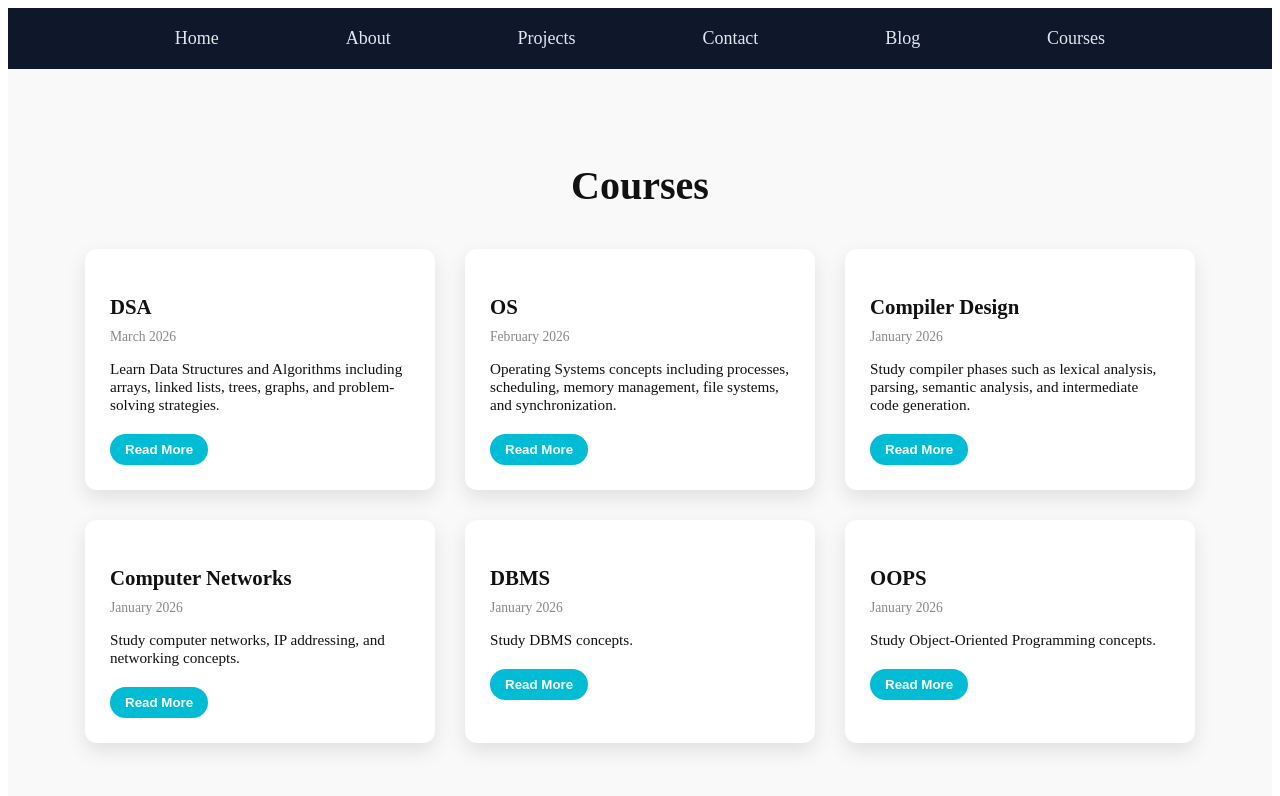
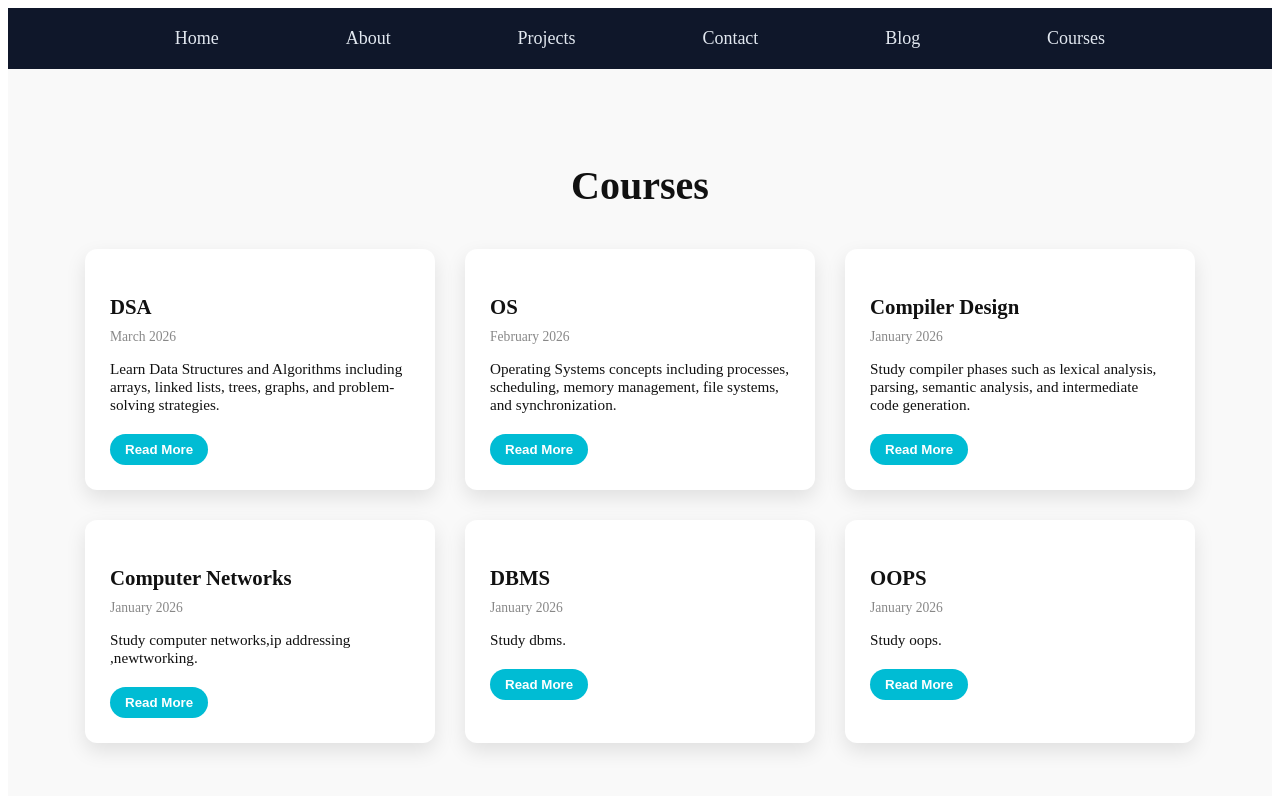
Before and after one commit to abhishek0628/portfolio, a React (Create React App) app: page /Courses in a window 1280 px wide. Shown: the top 796 px of the page. Built offline with nearby package versions, Linux system fonts and the light colour scheme.

Commit message:
modified

```diff
--- a/src/Pages/Courses.js
+++ b/src/Pages/Courses.js
@@ -1,5 +1,79 @@
 
+import { useState } from "react";
+import "../Style/Blog.css";
+
+function Courses() {
+  const [posts] = useState([
+    {
+      title: "DSA",
+      date: "March 2026",
+      content:
+        "Learn Data Structures and Algorithms including arrays, linked lists, trees, graphs, and problem-solving strategies.",
+      link: "Courses/DSA.html",
+    },
+    {
+      title: "OS",
+      date: "February 2026",
+      content:
+        "Operating Systems concepts including processes, scheduling, memory management, file systems, and synchronization.",
+      link: "Courses/OS.html",
+    },
+    {
+      title: "Compiler Design",
+      date: "January 2026",
+      content:
+        "Study compiler phases such as lexical analysis, parsing, semantic analysis, and intermediate code generation.",
+      link: "Courses/CD.html",
+    },
+     {
+      title: "Computer Networks",
+      date: "January 2026",
+      content:
+        "Study computer networks,ip addressing ,newtworking.",
+      link: "Courses/CN.html",
+    },
+     {
+      title: "DBMS",
+      date: "January 2026",
+      content:
+        "Study dbms.",
+      link: "Courses/DBMS.html",
+    },
+     {
+      title: "OOPS",
+      date: "January 2026",
+      content:
+        "Study oops.",
+      link: "Courses/OOPS.html",
+    },
+  ]);
+
+  return (
+    <section className="blog" id="blog">
+      <h1>Courses</h1>
+
+      <div className="blog-container">
+        {posts.map((post, index) => (
+          <div className="blog-card" key={index}>
+            <h3>{post.title}</h3>
+
+            <span className="blog-date">{post.date}</span>
+
+            <p>{post.content}</p>
+
+            <a href={post.link}>
+              <button className="read-more">Read More</button>
+            </a>
+          </div>
+        ))}
+      </div>
+    </section>
+  );
+}
+
+export default Courses;
 // import { useState } from "react";
+// import { Link } from "react-router-dom";
 // import "../Style/Blog.css";
 
 // function Courses() {
@@ -9,42 +83,39 @@
 //       date: "March 2026",
 //       content:
 //         "Learn Data Structures and Algorithms including arrays, linked lists, trees, graphs, and problem-solving strategies.",
-//       link: "Courses/DSA.html",
+//       link: "/courses/dsa",
 //     },
 //     {
 //       title: "OS",
 //       date: "February 2026",
 //       content:
 //         "Operating Systems concepts including processes, scheduling, memory management, file systems, and synchronization.",
-//       link: "Courses/OS.html",
+//       link: "/courses/os",
 //     },
 //     {
 //       title: "Compiler Design",
 //       date: "January 2026",
 //       content:
 //         "Study compiler phases such as lexical analysis, parsing, semantic analysis, and intermediate code generation.",
-//       link: "Courses/CD.html",
+//       link: "/courses/compiler-design",
 //     },
-//      {
+//     {
 //       title: "Computer Networks",
 //       date: "January 2026",
-//       content:
-//         "Study computer networks,ip addressing ,newtworking.",
-//       link: "Courses/CN.html",
+//       content: "Study computer networks, IP addressing, and networking concepts.",
+//       link: "/courses/networks",
 //     },
-//      {
+//     {
 //       title: "DBMS",
 //       date: "January 2026",
-//       content:
-//         "Study dbms.",
-//       link: "Courses/DBMS.html",
+//       content: "Study DBMS concepts.",
+//       link: "/courses/dbms",
 //     },
-//      {
+//     {
 //       title: "OOPS",
 //       date: "January 2026",
-//       content:
-//         "Study oops.",
-//       link: "Courses/OOPS.html",
+//       content: "Study Object-Oriented Programming concepts.",
+//       link: "/courses/oops",
 //     },
 //   ]);
 
@@ -56,14 +127,12 @@
 //         {posts.map((post, index) => (
 //           <div className="blog-card" key={index}>
 //             <h3>{post.title}</h3>
-
 //             <span className="blog-date">{post.date}</span>
-
 //             <p>{post.content}</p>
 
-//             <a href={post.link}>
+//             <Link to={post.link}>
 //               <button className="read-more">Read More</button>
-//             </a>
+//             </Link>
 //           </div>
 //         ))}
 //       </div>
@@ -72,72 +141,3 @@
 // }
 
 // export default Courses;
-import { useState } from "react";
-import { Link } from "react-router-dom";
-import "../Style/Blog.css";
-
-function Courses() {
-  const [posts] = useState([
-    {
-      title: "DSA",
-      date: "March 2026",
-      content:
-        "Learn Data Structures and Algorithms including arrays, linked lists, trees, graphs, and problem-solving strategies.",
-      link: "/courses/dsa",
-    },
-    {
-      title: "OS",
-      date: "February 2026",
-      content:
-        "Operating Systems concepts including processes, scheduling, memory management, file systems, and synchronization.",
-      link: "/courses/os",
-    },
-    {
-      title: "Compiler Design",
-      date: "January 2026",
-      content:
-        "Study compiler phases such as lexical analysis, parsing, semantic analysis, and intermediate code generation.",
-      link: "/courses/compiler-design",
-    },
-    {
-      title: "Computer Networks",
-      date: "January 2026",
-      content: "Study computer networks, IP addressing, and networking concepts.",
-      link: "/courses/networks",
-    },
-    {
-      title: "DBMS",
-      date: "January 2026",
-      content: "Study DBMS concepts.",
-      link: "/courses/dbms",
-    },
-    {
-      title: "OOPS",
-      date: "January 2026",
-      content: "Study Object-Oriented Programming concepts.",
-      link: "/courses/oops",
-    },
-  ]);
-
-  return (
-    <section className="blog" id="blog">
-      <h1>Courses</h1>
-
-      <div className="blog-container">
-        {posts.map((post, index) => (
-          <div className="blog-card" key={index}>
-            <h3>{post.title}</h3>
-            <span className="blog-date">{post.date}</span>
-            <p>{post.content}</p>
-
-            <Link to={post.link}>
-              <button className="read-more">Read More</button>
-            </Link>
-          </div>
-        ))}
-      </div>
-    </section>
-  );
-}
-
-export default Courses;
```
Also changed, not shown: src/index.js (+0 -24 lines).
